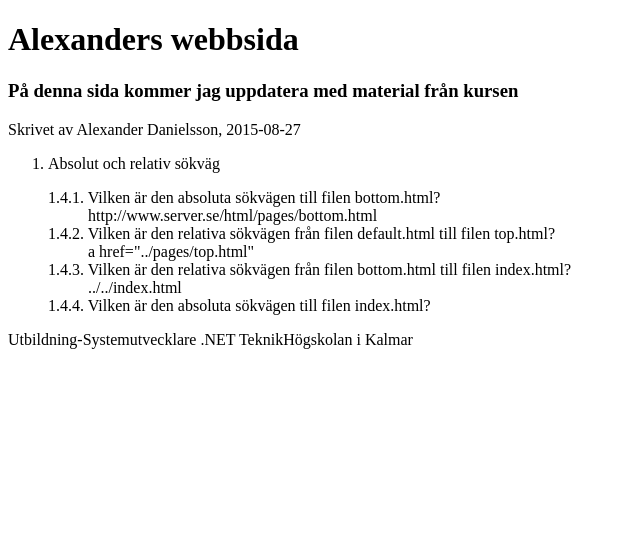
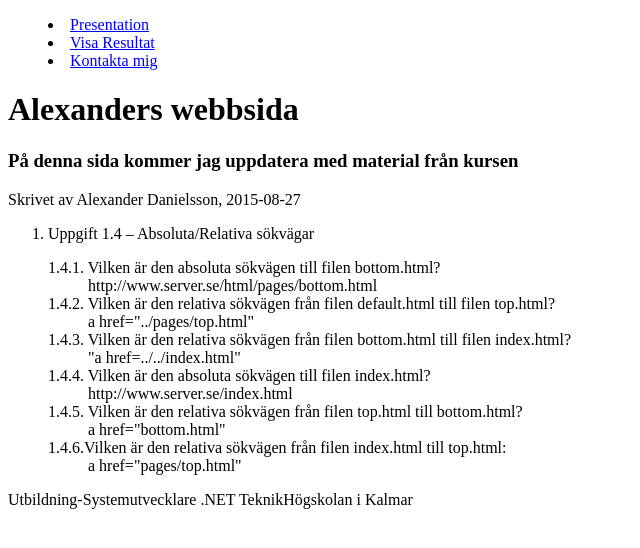
Before and after one commit to alexanderdanielsson28/Laboration1, a plain HTML site: page index.html in a window 1280 px wide. Shown: the whole page, without its empty margins (0-640 px from the left). Drawn offline with Linux system fonts and the light colour scheme.

Commit message:
uppgift 1.4 klar

```diff
--- a/index.html
+++ b/index.html
@@ -5,6 +5,11 @@
     <title>Presentation</title>
 </head>
 <body>
+       <menu>
+            <li><a href="Pages/Presentation.html">Presentation</a></a></li>
+            <li><a href="Pages/result.html">Visa Resultat</a></li>
+            <li><a href="Pages/contact.html">Kontakta mig</a></li>
+        </menu>
 
 <h1>Alexanders webbsida</h1>
 <h3>På denna sida kommer jag uppdatera med material från kursen</h3>
@@ -13,7 +18,7 @@
 
 
 <ol>
-    <li>Absolut och relativ sökväg</li>
+    <li>Uppgift 1.4 – Absoluta/Relativa sökvägar</li>
 
     <dl>
         <dt>1.4.1. Vilken är den absoluta sökvägen till filen bottom.html?</dt>
@@ -21,9 +26,13 @@
         <dt>1.4.2. Vilken är den relativa sökvägen från filen default.html till filen top.html?</dt>
             <dd>a href="../pages/top.html"</dd>
         <dt> 1.4.3. Vilken är den relativa sökvägen från filen bottom.html till filen index.html?</dt>
-            <dd>../../index.html</dd>
+            <dd>"a href=../../index.html"</dd>
         <dt>1.4.4. Vilken är den absoluta sökvägen till filen index.html?</dt>
-            <dd></dd>
+            <dd>http://www.server.se/index.html</dd>
+        <dt> 1.4.5. Vilken är den relativa sökvägen från filen top.html till bottom.html?</dt>
+            <dd>a href="bottom.html"</dd>
+        <dt> 1.4.6.Vilken är den relativa sökvägen från filen index.html till top.html:</dt>
+            <dd>a href="pages/top.html" </dd>
     </dl>
 </ol>
 
```
